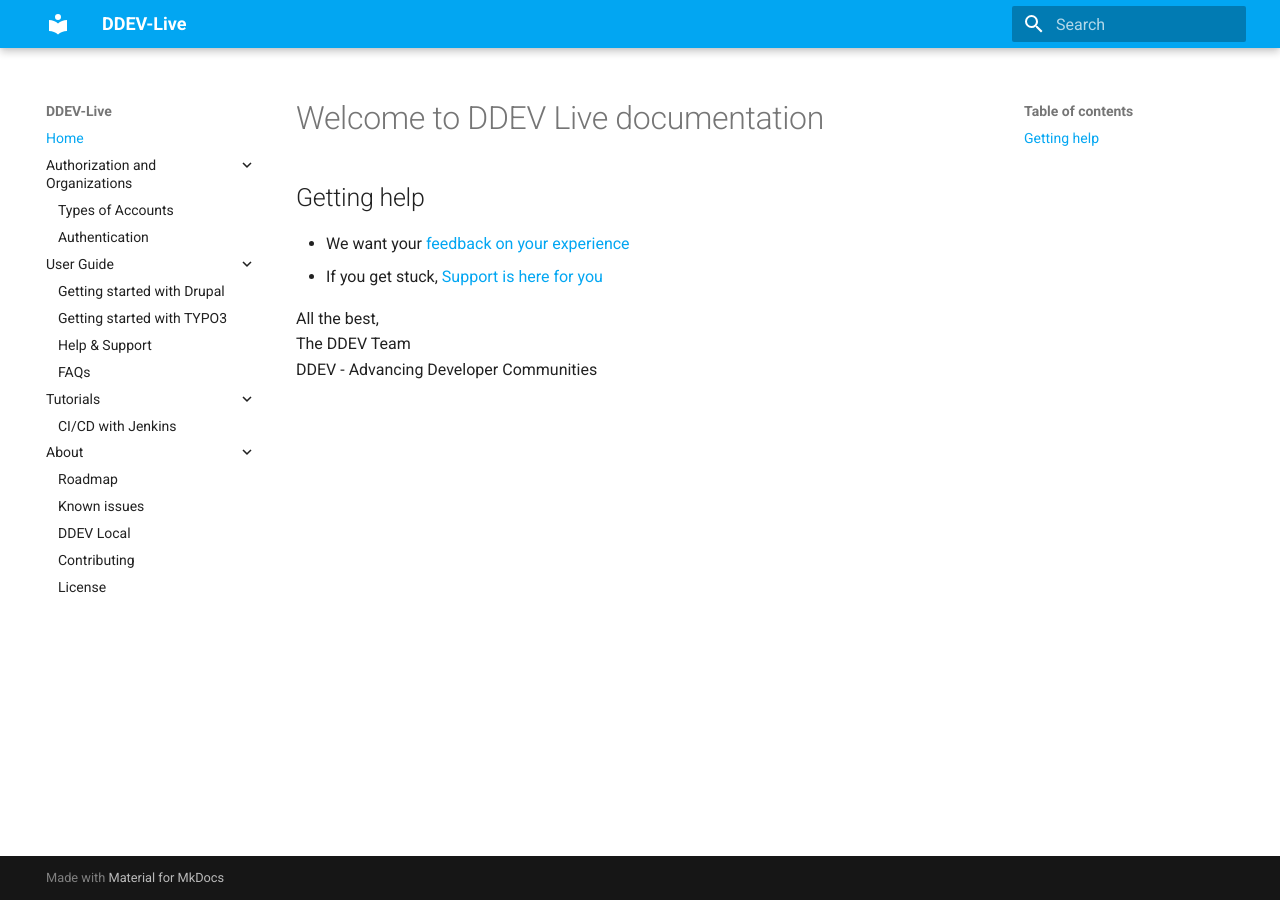
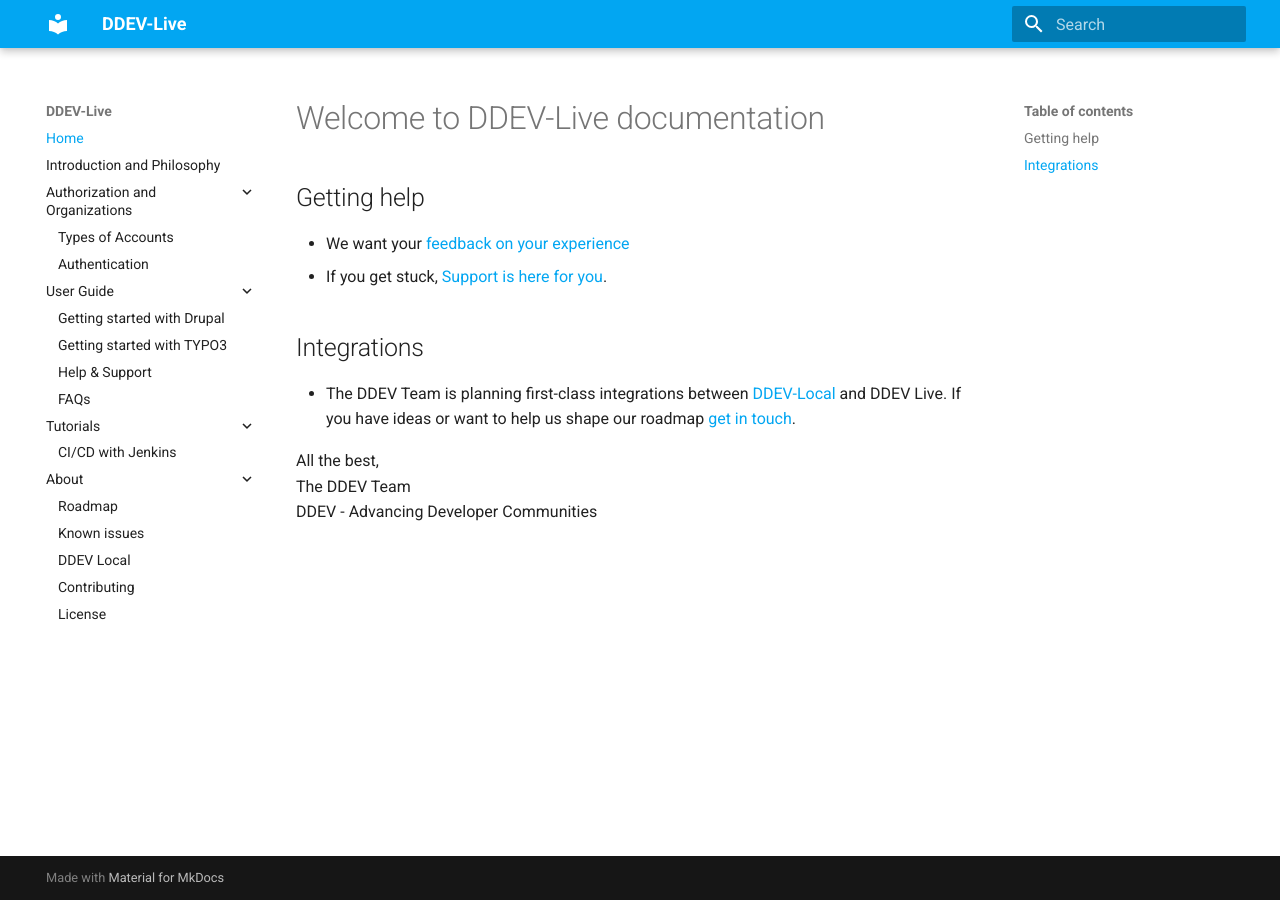
Before and after one commit to fru-io/docs-live, an MkDocs documentation site: the page built from docs/index.md, in a window 1280 px wide. Built offline with MkDocs 1.6.1 and Material for MkDocs 9.7.7, drawn with Linux system fonts in a browser that asks for light colours.

Commit message:
Add intro letter, merge ddev-local info into index (#44)

```diff
--- a/docs/index.md
+++ b/docs/index.md
@@ -1,8 +1,11 @@
-# Welcome to DDEV Live documentation
+# Welcome to DDEV-Live documentation
 
 ## Getting help
 - We want your [feedback on your experience](https://dash.ddev.com/feedback/)
-- If you get stuck, [Support is here for you](https://dash.ddev.com/docs/support/)
+- If you get stuck, [Support is here for you](https://dash.ddev.com/docs/support/).
+
+## Integrations
+- The DDEV Team is planning first-class integrations between [DDEV-Local](https://ddev.readthedocs.io) and DDEV Live. If you have ideas or want to help us shape our roadmap [get in touch](https://dash.ddev.com/feedback/).
 
 All the best,
 The DDEV Team
--- a/mkdocs.yml
+++ b/mkdocs.yml
@@ -11,6 +11,7 @@ theme:
 
 nav:
     - Home: index.md
+    - Introduction and Philosophy: introduction.md
     - Authorization and Organizations:
         - Types of Accounts: account-types.md
         - Authentication: authentication.md
```
Also changed, not shown: docs/ddev-local.md (deleted, +0 -9 lines), docs/introduction.md (added, +13 -0 lines).
